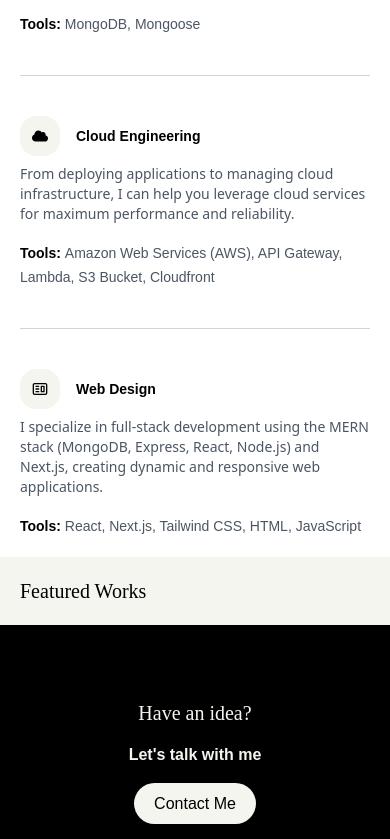
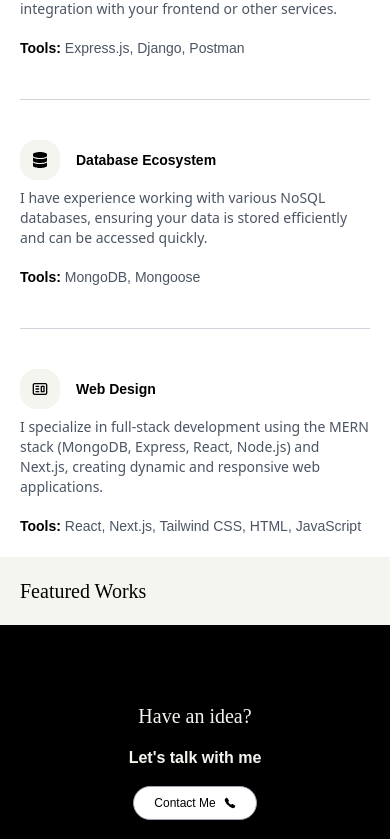
Before and after one commit to migodlcrz/delacruz-portfolio, a React (Vite) app: page / in a window 390 px wide. Shown: the part 2445-3284 px from the top of the page. Built offline with nearby package versions, Linux system fonts and the light colour scheme.

Commit message:
modify: minor changes

```diff
--- a/src/App.tsx
+++ b/src/App.tsx
@@ -4,6 +4,7 @@ import Home from "./pages/Home";
 import "./index.css";
 import Footer from "./components/Footer";
 import { useRef } from "react";
+import ContactModal from "./components/ContactModal";
 
 const App = () => {
   const homeRef = useRef<HTMLDivElement>(null);
@@ -38,6 +39,7 @@ const AppContent: React.FC<AppContentProps> = ({
 }) => {
   return (
     <div>
+      <ContactModal />
       <Header
         homeRef={homeRef}
         aboutRef={aboutRef}
--- a/src/components/ContactModal.tsx
+++ b/src/components/ContactModal.tsx
@@ -9,8 +9,8 @@ import { MdEmail } from "react-icons/md";
 
 const ContactModal = () => {
   return (
-    <dialog id="contact_modal" className="modal">
-      <div className="flex flex-col items-center justify-center p-4 bg-beige rounded-3xl">
+    <dialog id="contact_modal" className="modal w-full px-2">
+      <div className="flex flex-col items-center justify-center p-4 bg-beige rounded-3xl\">
         <span className="flex w-full justify-end">
           <form method="dialog">
             <button className="text-black text-3xl cursor-pointer hover:text-gray-500 transition-colors duration-300">
@@ -19,21 +19,23 @@ const ContactModal = () => {
           </form>
         </span>
         <div className="flex flex-col items-center justify-center space-y-6 w-full px-10 pb-10">
-          <span className="text-black text-3xl gideon">Contact Me</span>
+          <span className="text-black text-xl lg:text-3xl gideon">
+            Contact Me
+          </span>
           <div className="flex flex-col w-full space-y-1 justify-start text-gray-700">
-            <span className="flex flex-row space-x-2 items-center">
+            <span className="flex flex-row space-x-2 items-center text-sm lg:text-base">
               <div>
                 <IoCall />
               </div>
               <div>+639934116567/9664580566</div>
             </span>
-            <span className="flex flex-row space-x-2 items-center">
+            <span className="flex flex-row space-x-2 items-center text-sm lg:text-base">
               <div>
                 <MdEmail />
               </div>
               <div>lorenzo.cap.delacruz@gmail.com</div>
             </span>
-            <span className="flex flex-row space-x-2 items-center">
+            <span className="flex flex-row space-x-2 items-center text-sm lg:text-base">
               <div>
                 <FaLocationDot />
               </div>
@@ -42,19 +44,19 @@ const ContactModal = () => {
           </div>
           <div className="border-b-[0.5px] border-gray-300" />
           <div className="flex flex-col w-full space-y-1 justify-center text-gray-700">
-            <span className="flex flex-row space-x-2 items-center">
+            <span className="flex flex-row space-x-2 items-center text-sm lg:text-base">
               <div>
                 <FaGithub />
               </div>
               <div>github.com/migodlcrz</div>
             </span>
-            <span className="flex flex-row space-x-2 items-center">
+            <span className="flex flex-row space-x-2 items-center text-sm lg:text-base">
               <div>
                 <FaLinkedin />
               </div>
               <div>linkedin.com/in/lorenzo-miguel-dela-cruz</div>
             </span>
-            <span className="flex flex-row space-x-2 items-center">
+            <span className="flex flex-row space-x-2 items-center text-sm lg:text-base">
               <div>
                 <FaFacebook />
               </div>
--- a/src/components/Footer.tsx
+++ b/src/components/Footer.tsx
@@ -1,6 +1,8 @@
 import { RefObject } from "react";
 import profile from "../assets/profile.jpg";
 import { FooterProps } from "../interfaces/ReferenceProps";
+import { IoCall } from "react-icons/io5";
+import ContactModal from "./ContactModal";
 
 const Footer: React.FC<FooterProps> = ({
   homeRef,
@@ -33,8 +35,19 @@ const Footer: React.FC<FooterProps> = ({
             Let's talk with me
           </span>
         </div>
-        <button className="bg-beige px-5 py-2 rounded-full">
-          <span className="text-black poppins">Contact Me</span>
+        <button
+          onClick={() => {
+            const dialog = document.getElementById(
+              "contact_modal"
+            ) as HTMLDialogElement;
+            dialog.showModal();
+          }}
+          className="flex flex-row items-center space-x-2 border-[0.5px] border-gray-400 bg-white hover:bg-gray-200 transition-colors duration-300 py-2 px-5 text-xs lg:text-base rounded-full poppins text-black"
+        >
+          <span>Contact Me</span>
+          <span>
+            <IoCall />
+          </span>
         </button>
       </div>
       <div className="flex flex-col lg:flex-row w-full px-18 justify-between space-y-4 lg:space-y-0">
--- a/src/pages/Home.tsx
+++ b/src/pages/Home.tsx
@@ -7,11 +7,10 @@ import { TbApi } from "react-icons/tb";
 import profile from "../assets/profile.jpg";
 import CertificationTag from "../components/CertificationTag";
 import EducationTag from "../components/EducationTag";
+import InfoTag from "../components/InfoTag";
 import ServiceTag from "../components/ServiceTag";
 import WorkTag from "../components/WorkTag";
-import InfoTag from "../components/InfoTag";
 import { HomeProps } from "../interfaces/ReferenceProps";
-import ContactModal from "../components/ContactModal";
 
 const Home: React.FC<HomeProps> = ({
   homeRef,
@@ -58,7 +57,6 @@ const Home: React.FC<HomeProps> = ({
                   <IoCall />
                 </span>
               </button>
-              <ContactModal />
               <a
                 href="/resume.pdf"
                 download="Lorenzo_Dela_Cruz_Resume.pdf"
@@ -181,6 +179,15 @@ const Home: React.FC<HomeProps> = ({
         </div>
         <div className="flex flex-col w-full space-y-10">
           <ServiceTag
+            icon={<FaCloud />}
+            title="Cloud Engineering"
+            description="From deploying applications to managing cloud infrastructure, I
+              can help you leverage cloud services for maximum performance and
+              reliability."
+            tools="Amazon Web Services (AWS), API Gateway, Lambda, S3 Bucket, Cloudfront"
+          />
+          <div className="border-b-[0.5px] border-gray-300" />
+          <ServiceTag
             icon={<TbApi />}
             title="Creating API's"
             description="Whether you need RESTful or GraphQL APIs, I can design and
@@ -195,15 +202,6 @@ const Home: React.FC<HomeProps> = ({
             title="Database Ecosystem"
             description="I have experience working with various NoSQL databases, ensuring your data is stored efficiently and can be accessed quickly."
             tools="MongoDB, Mongoose"
-          />
-          <div className="border-b-[0.5px] border-gray-300" />
-          <ServiceTag
-            icon={<FaCloud />}
-            title="Cloud Engineering"
-            description="From deploying applications to managing cloud infrastructure, I
-              can help you leverage cloud services for maximum performance and
-              reliability."
-            tools="Amazon Web Services (AWS), API Gateway, Lambda, S3 Bucket, Cloudfront"
           />
           <div className="border-b-[0.5px] border-gray-300" />
           <ServiceTag
```
